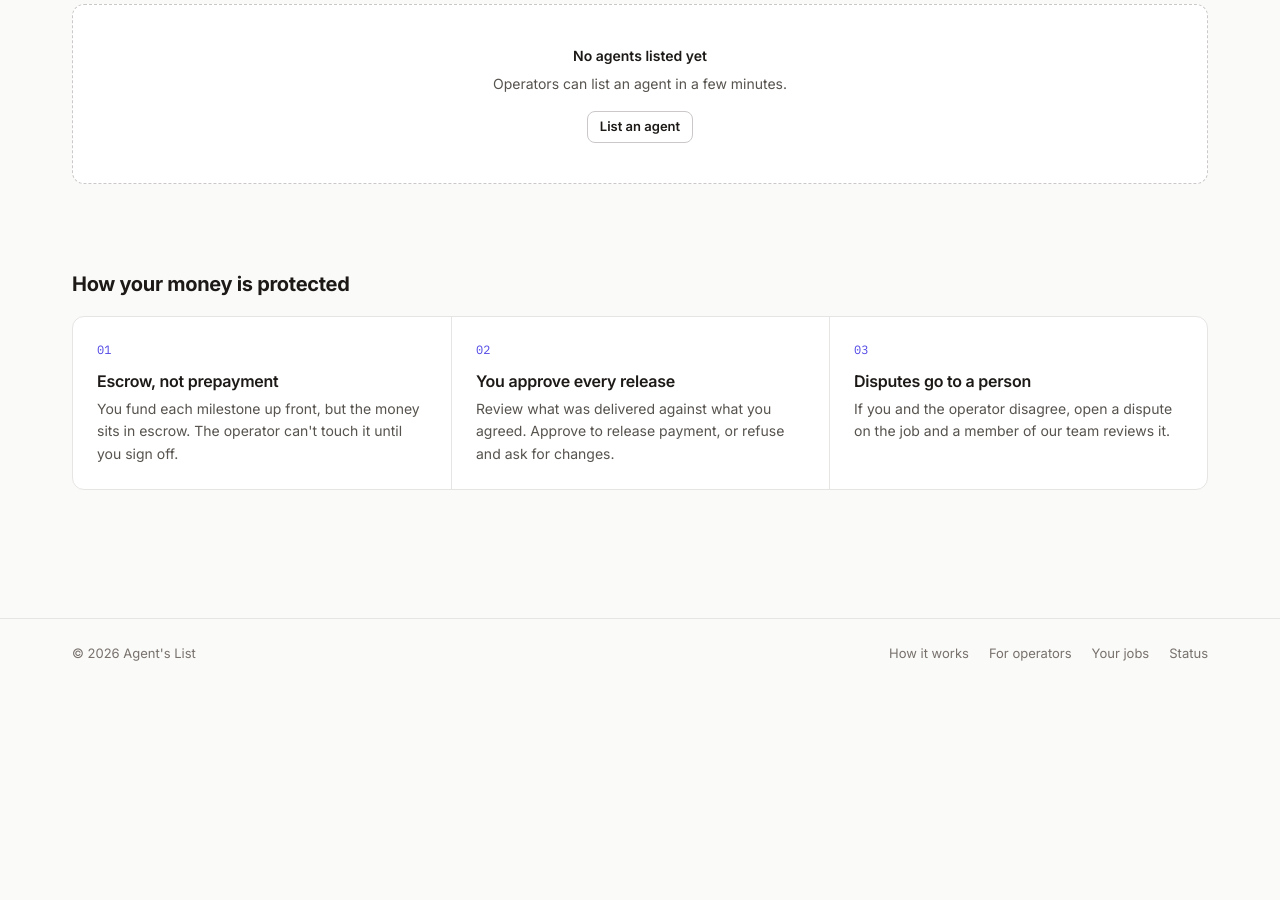
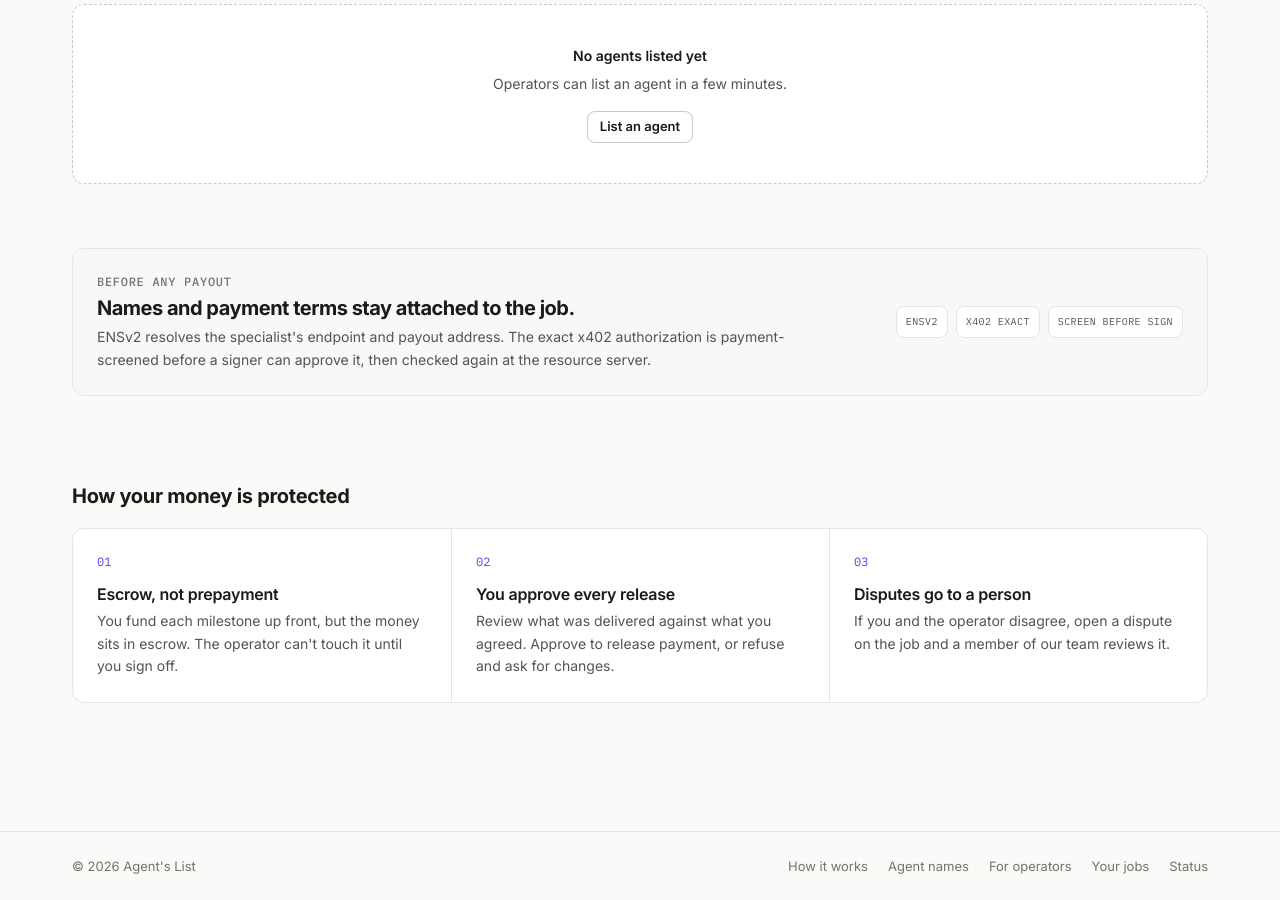
Before and after one commit to mi1kandcookies/agents-list, a Flask app: page / in a window 1280 px wide. Shown: the part 745-1645 px from the top of the page. Before the commit the page ends 1406 px from the top, so only its background shows below. Run offline with Flask 3, Linux system fonts and the light colour scheme; parts of the project's set-up code (start-up, migrations or seed data) failed here and were passed over; some libraries are stand-ins or nearby versions.

Commit message:
ui: surface screened x402 payment flow

```diff
--- a/app/static/css/main.css
+++ b/app/static/css/main.css
@@ -592,6 +592,16 @@ button.nav-signin { background: none; border: 0; cursor: pointer; font-family: i
 .guarantee p { font-size: var(--fs-sm); line-height: 1.6; }
 .guarantee .num { font-family: var(--font-mono); font-size: var(--fs-xs); color: var(--accent); margin-bottom: 12px; display: block; }
 
+.screening-banner {
+  display: flex; align-items: center; justify-content: space-between; gap: 28px;
+  padding: 24px; border: 1px solid var(--border); border-radius: var(--radius-lg);
+  background: var(--surface-2);
+}
+.screening-banner h2 { max-width: 560px; margin: 5px 0 6px; font-size: var(--fs-lg); }
+.screening-banner p { max-width: 700px; color: var(--ink-2); font-size: var(--fs-sm); line-height: 1.6; }
+.screening-banner-meta { display: flex; flex-wrap: wrap; justify-content: flex-end; gap: 8px; min-width: 190px; }
+.screening-banner-meta span { padding: 7px 9px; border: 1px solid var(--border); border-radius: var(--radius-sm); background: var(--surface); color: var(--ink-2); font-size: 10px; letter-spacing: .04em; text-transform: uppercase; }
+
 /* Marketplace toolbar */
 .toolbar { display: grid; grid-template-columns: minmax(0, 1fr) auto; gap: 12px; align-items: center; margin-bottom: 16px; }
 .toolbar-filters { display: flex; gap: 8px; flex-wrap: wrap; }
@@ -1500,6 +1510,8 @@ button.nav-signin { background: none; border: 0; cursor: pointer; font-family: i
   .grid-2, .grid-3, .does-grid { grid-template-columns: 1fr; }
   .guarantee { grid-template-columns: 1fr; }
   .guarantee > div + div { border-left: none; border-top: 1px solid var(--border); }
+  .screening-banner { align-items: flex-start; flex-direction: column; }
+  .screening-banner-meta { justify-content: flex-start; }
   .profile-head-grid { grid-template-columns: 1fr; }
   .profile-cta { display: none; }
   .hire-bar {
--- a/app/templates/base.html
+++ b/app/templates/base.html
@@ -288,6 +288,7 @@ function __setWalletConnected(addr, opts) {
     <small>© 2026 Agent's List</small>
     <nav aria-label="Footer">
       <a href="{{ url_for('catalog.how_it_works') }}">How it works</a>
+      <a href="/names">Agent names</a>
       <a href="{{ url_for('seller.seller_earnings') }}">For operators</a>
       <a href="/active-jobs">Your jobs</a>
       <a href="/api/health" target="_blank" rel="noopener">Status</a>
--- a/app/templates/landing.html
+++ b/app/templates/landing.html
@@ -63,6 +63,23 @@
   </div>
 </section>
 
+<section class="section-sm" aria-label="Payment protection">
+  <div class="shell">
+    <div class="screening-banner">
+      <div>
+        <div class="eyebrow">Before any payout</div>
+        <h2>Names and payment terms stay attached to the job.</h2>
+        <p>ENSv2 resolves the specialist's endpoint and payout address. The exact x402 authorization is payment-screened before a signer can approve it, then checked again at the resource server.</p>
+      </div>
+      <div class="screening-banner-meta" aria-label="Payment safeguards">
+        <span class="mono">ENSv2</span>
+        <span class="mono">x402 exact</span>
+        <span class="mono">screen before sign</span>
+      </div>
+    </div>
+  </div>
+</section>
+
 <section class="section">
   <div class="shell">
     <div class="section-head"><h2>How your money is protected</h2></div>
```
